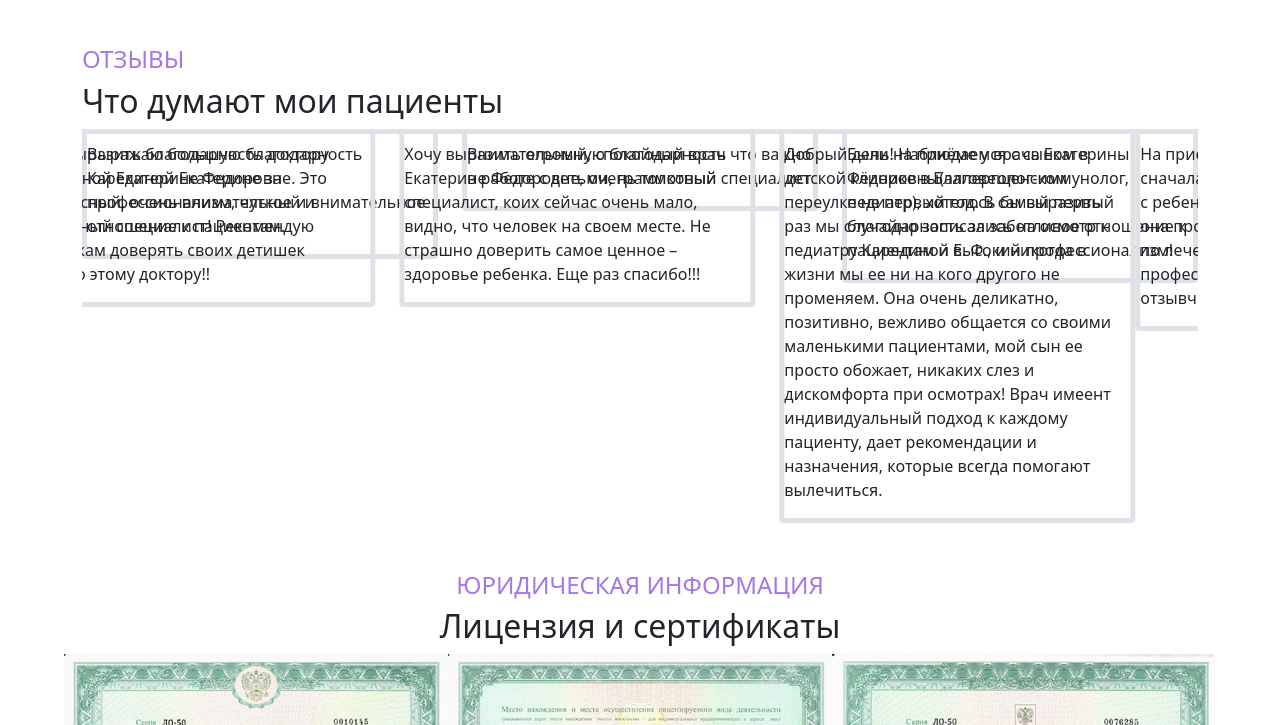
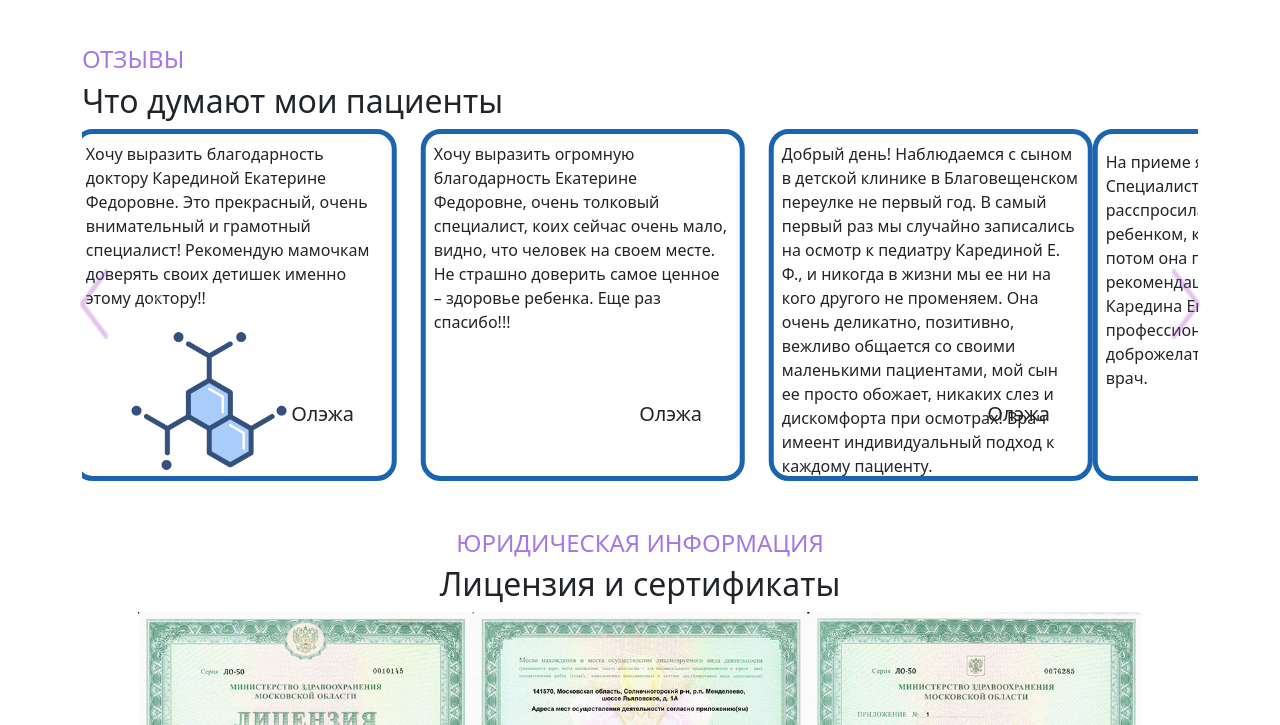
Before and after one commit to Dara-gora/doctorkare.github.io, a plain HTML site: page index.html in a window 1280 px wide. Shown: the part 1515-2240 px from the top of the page. Drawn offline with Linux system fonts and the light colour scheme.

Commit message:
correct borders

```diff
--- a/CSS/doc.css
+++ b/CSS/doc.css
@@ -115,3 +115,55 @@
 	margin left: 2em;
 	margin-right: 2em;
 }
+.carusel-prev {
+	background-image: url(../IMG/left-ar.png);
+	background-position: 0 50%;
+	background-repeat: no-repeat;
+	background-size: 3em 20%;
+}
+
+.carusel-next {
+	background-image: url(../IMG/right-ar.png);
+	background-position: 100% 50%;
+	background-repeat: no-repeat;
+	background-size: 3em 20%;
+	}
+
+.carousel-inner {
+	height: 22em;
+}
+
+.color {
+	background-image: url(../IMG/enzyme.png);
+	background-size: 10em;
+	background-repeat: no-repeat;
+	background-position: 6% 100%;*/
+/*	background-color: #ddddff;*/
+
+
+}
+
+.width-100 {
+	display: block;
+	width: 100%;
+}
+
+.text-m {
+/*	position: absolute;
+	bottom: 0;*/
+	width: 100%;
+	height: 80%;
+}
+
+.comment-name {
+	width: 90%;
+	text-align: right;
+}
+
+.border {
+    border: 5px solid #1b65b0!important
+}
+
+.rounded {
+    border-radius: 1.25rem!important;
+}
--- a/index.html
+++ b/index.html
@@ -96,6 +96,8 @@
 					<h4 class="title-2"> Или лечение пациента онлайн в <a href="https://docma.ru/">Docma</a></h4>
 				</div>
 			</div>
+		</div>
+		<div class="container color">
 			<div class="row mt-5">
 				<div class="col-12">
 				<h1 class="title-text">ОТЗЫВЫ</h1>
@@ -107,83 +109,93 @@
                   		<button type="button" data-bs-target="#carouselExampleIndicators" data-bs-slide-to="1" aria-label="Slide 2"></button>
                   		<button type="button" data-bs-target="#carouselExampleIndicators" data-bs-slide-to="2" aria-label="Slide 3"></button>
                 		</div>
-                		<div class="carousel-inner">
-	                  		<div class="carousel-item active">
-	                  			<div class="row">
-	                  				<div class="col-4">
-	                  					<div class="border border-5 rounded">
-	                  						<h1></h1>
-	                  						<p>Хочу выразить благодарность доктору Карединой Екатерине Федоровне. Это прекрасный, очень внимательный и грамотный специалист! Рекомендую мамочкам доверять своих детишек именно этому доктору!!</p>
+                		<div class="carousel-inner ps-5 pe-5">
+	                  		<div class="carousel-item active h-100">
+	                  			<div class="row h-100">
+	                  				<div class="col-4 h-100">
+	                  					<div class="border border-5 rounded h-100 p-2">
+	                  						<div class="text-m">Хочу выразить благодарность доктору Карединой Екатерине Федоровне. Это прекрасный, очень внимательный и грамотный специалист! Рекомендую мамочкам доверять своих детишек именно этому доктору!!</div>
+	                  						<h5 class="comment-name">Олэжа</h5>
+
 	                  					</div>
 	                  				</div>
-	                  				<div class="col-4">
-	                  					<div class="border border-5 rounded">
-	                  						<h1></h1>
-	                  						<p>Хочу выразить огромную благодарность Екатерине Федоровне, очень толковый специалист, коих сейчас очень мало, видно, что человек на своем месте. Не страшно доверить самое ценное – здоровье ребенка. Еще раз спасибо!!!</p>
+	                  				<div class="col-4 h-100 ">
+	                  					<div class="border border-5 rounded h-100 p-2">
+	                  						<div class="text-m">Хочу выразить огромную благодарность Екатерине Федоровне, очень толковый специалист, коих сейчас очень мало, видно, что человек на своем месте. Не страшно доверить самое ценное – здоровье ребенка. Еще раз спасибо!!!</div>
+	                  						<h5 class="comment-name">Олэжа</h5>
 	                  					</div>
 	                  				</div>
-	                  				<div class="col-4">
-	                  					<div class="border border-5 rounded">
-	                  						<h1></h1>
-	                  						<p>Добрый день! Наблюдаемся с сыном в детской клинике в Благовещенском переулке не первый год. В самый первый раз мы случайно записались на осмотр к педиатру Карединой Е. Ф., и никогда в жизни мы ее ни на кого другого не променяем. Она очень деликатно, позитивно, вежливо общается со своими маленькими пациентами, мой сын ее просто обожает, никаких слез и дискомфорта при осмотрах! Врач имеент индивидуальный подход к каждому пациенту, дает рекомендации и назначения, которые всегда помогают вылечиться.</p>
+	                  				<div class="col-4 h-100">
+	                  					<div class="border border-5 rounded h-100 p-2">
+	                  						<div class="text-m">Добрый день! Наблюдаемся с сыном в детской клинике в Благовещенском переулке не первый год. В самый первый раз мы случайно записались на осмотр к педиатру Карединой Е. Ф., и никогда в жизни мы ее ни на кого другого не променяем. Она очень деликатно, позитивно, вежливо общается со своими маленькими пациентами, мой сын ее просто обожает, никаких слез и дискомфорта при осмотрах! Врач имеент индивидуальный подход к каждому пациенту.</div>
+	                  						<h5 class="comment-name">Олэжа</h5>
 	                  					</div>
 	                  				</div>
 	                  			</div>
 	                  		</div>
-	                  		<div class="carousel-item">
-	                  			<div class="row">
-	                  				<div class="col-4">
-	                  					<div class="border border-5 rounded">
+	                  		<div class="carousel-item h-100">
+	                  			<div class="row h-100">
+	                  				<div class="col-4 h-100">
+	                  					<div class="border border-5 rounded h-100 p-2">
 	                  						<h1></h1>
-	                  						<p>На приеме я была с ребёнком. Специалист сначала меня расспросила, что произошло с ребенком, как протекала болезнь, потом она провела осмотр и дала рекомендации по лечению. Каредина Екатерина профессиональная, доброжелательная, отзывчивая врач.</p>
+	                  						<div class="text-m">На приеме я была с ребёнком. Специалист сначала меня расспросила, что произошло с ребенком, как протекала болезнь, потом она провела осмотр и дала рекомендации по лечению. Каредина Екатерина профессиональная, доброжелательная, отзывчивая врач.</div>
+	                  						<h5 class="comment-name">Олэжа</h5>
 	                  					</div>
 	                  				</div>
 	                  				<div class="col-4">
-	                  					<div class="border border-5 rounded">
+	                  					<div class="border border-5 rounded h-100 p-2">
 	                  						<h1></h1>
-	                  						<p>Были на приёме с сыном. Доктор убрала ненужные таблетки, которые вызывали у ребёнка аллергию, и расписала нам правильное лечение. На мой взгляд, Екатерина Фёдоровна весьма квалифицированный специалист, и нам она очень понравилась. При необходимости обязательно обратимся повторно.</p>
+	                  						<div class="text-m">Были на приёме с сыном. Доктор убрала ненужные таблетки, которые вызывали у ребёнка аллергию, и расписала нам правильное лечение. На мой взгляд, Екатерина Фёдоровна весьма квалифицированный специалист, и нам она очень понравилась. При необходимости обязательно обратимся повторно.</div>
+	                  						<h5 class="comment-name">Олэжа</h5>
 	                  					</div>
 	                  				</div>
-	                  				<div class="col-4">
-	                  					<div class="border border-5 rounded">
+	                  				<div class="col-4 h-100">
+	                  					<div class="border border-5 rounded h-100 p-2">
 	                  						<h1></h1>
-	                  						<p>Очень внимательный доктор, не предлагающий лишнего, разобравшись полностью в ситуации, только тогда делает назначения! Очень понравился! Рады, что попали именно к этому врачу</p>
+	                  						<div class="text-m">Очень внимательный доктор, не предлагающий лишнего, разобравшись полностью в ситуации, только тогда делает назначения! Очень понравился! Рады, что попали именно к этому врачу</div>
+	                  						<h5 class="comment-name">Олэжа</h5>
 	                  					</div>
 	                  				</div>
 	                  			</div>
-	                  		</div class="carousel-item">
-	                  			<div class="row">
-	                  				<div class="col-4">
-	                  					<div class="border border-5 rounded">
+	                  		</div>
+	                  		<div class="carousel-item h-100">
+	                  			<div class="row h-100">
+	                  				<div class="col-4 h-100">
+	                  					<div class="border border-5 rounded h-100 p-2">
 	                  						<h1></h1>
-	                  						<p>Выражаю большую благодарность Карединой Екатерине за профессионализм, чуткое и внимательное отношение к пациентам.</p>
+	                  						<div class="text-m">Выражаю большую благодарность Карединой Екатерине за профессионализм, чуткое и внимательное отношение к пациентам.</div>
+	                  						<h5 class="comment-name">Олэжа</h5>
 	                  					</div>
 	                  				</div>
-	                  				<div class="col-4 ">
-	                  					<div class="border border-5 rounded">
+	                  				<div class="col-4 h-100 ">
+	                  					<div class="border border-5 rounded h-100 p-2">
 	                  						<h1></h1>
-	                  						<p>Внимательный, спокойный врач что важно в работе с детьми, граммотный специалист</p>
+	                  						<div class= "text-m">Внимательный, спокойный врач что важно в работе с детьми, граммотный специалист</div>
+	                  						<h5 class="comment-name">Олэжа</h5>
 	                  					</div>
 	                  				</div>
-	                  				<div class="col-4 ">
-	                  					<div class="border border-5 rounded">
+	                  				<div class="col-4 h-100 ">
+	                  					<div class="border border-5 rounded h-100 p-2">
 	                  						<h1></h1>
-	                  						<p>Были на приёме у врача Екатерины Фёдоровны(аллерголог-иммунолог, педиатр), хотелось бы выразить благодарность за заботливое отношение к пациентам и высокий профессионализм!</p>
+	                  						<div class="text-m">Были на приёме у врача Екатерины Фёдоровны(аллерголог-иммунолог, педиатр), хотелось бы выразить благодарность за заботливое отношение к пациентам и высокий профессионализм!</div>
+	                  						<h5 class="comment-name">Олэжа</h5>
 	                  				    </div>
 	                  				</div>
 	                  			</div>
 	                  		</div>
                 		</div>
-                		<button class="carousel-control-prev" type="button" data-bs-target="#carouselExampleIndicators" data-bs-slide="prev">
+                		<button class="carusel-prev carousel-control-prev" type="button" data-bs-target="#carouselExampleIndicators" data-bs-slide="prev">
                   		<span class="carousel-control-prev-icon" aria-hidden="true"></span>
                   		<span class="visually-hidden">Предыдущий</span>
                 		</button>
-                		<button class="carousel-control-next" type="button" data-bs-target="#carouselExampleIndicators" data-bs-slide="next">
+                		<button class="carusel-next carousel-control-next" type="button" data-bs-target="#carouselExampleIndicators" data-bs-slide="next">
                   		<span class="carousel-control-next-icon" aria-hidden="true"></span>
                   		<span class="visually-hidden">Следующий</span>
                 		</button>
               		</div>
 			</div>
+		</div>
+		<div class="container">
 			<div class="row mt-5">
 				<div class="col-12 text-center">
 					<h1 class="title-text">ЮРИДИЧЕСКАЯ ИНФОРМАЦИЯ </h1>
```
Also changed, not shown: IMG/enzyme.png (added), IMG/left-ar.png (added), IMG/right-ar.png (added).
